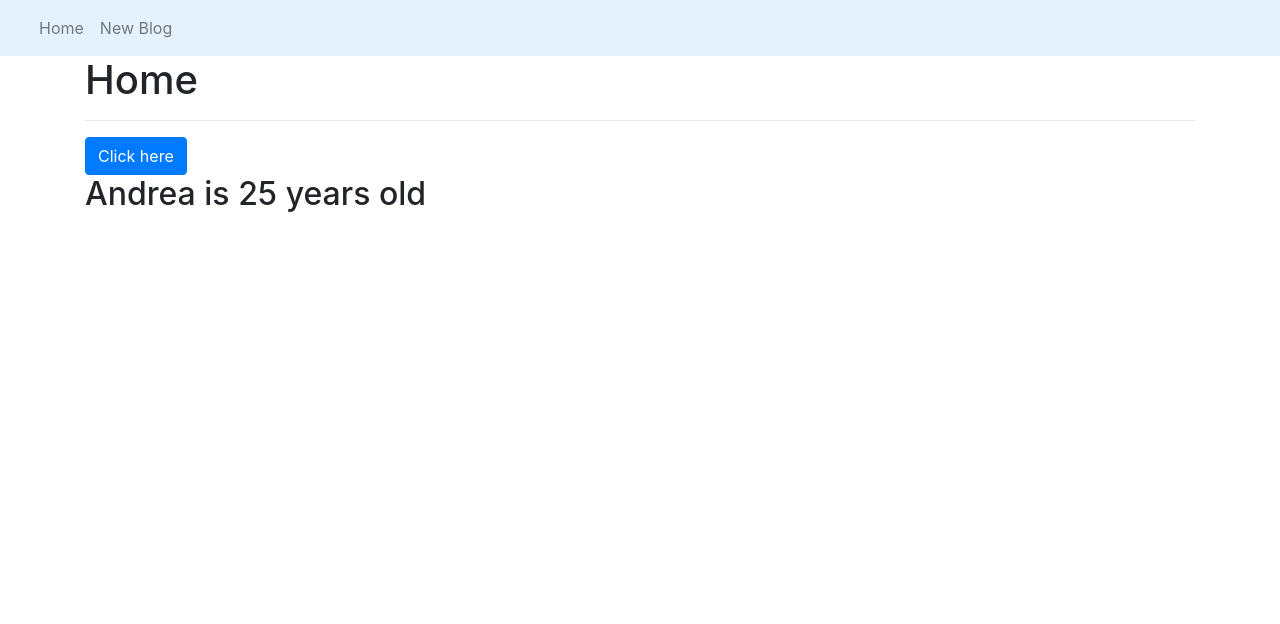
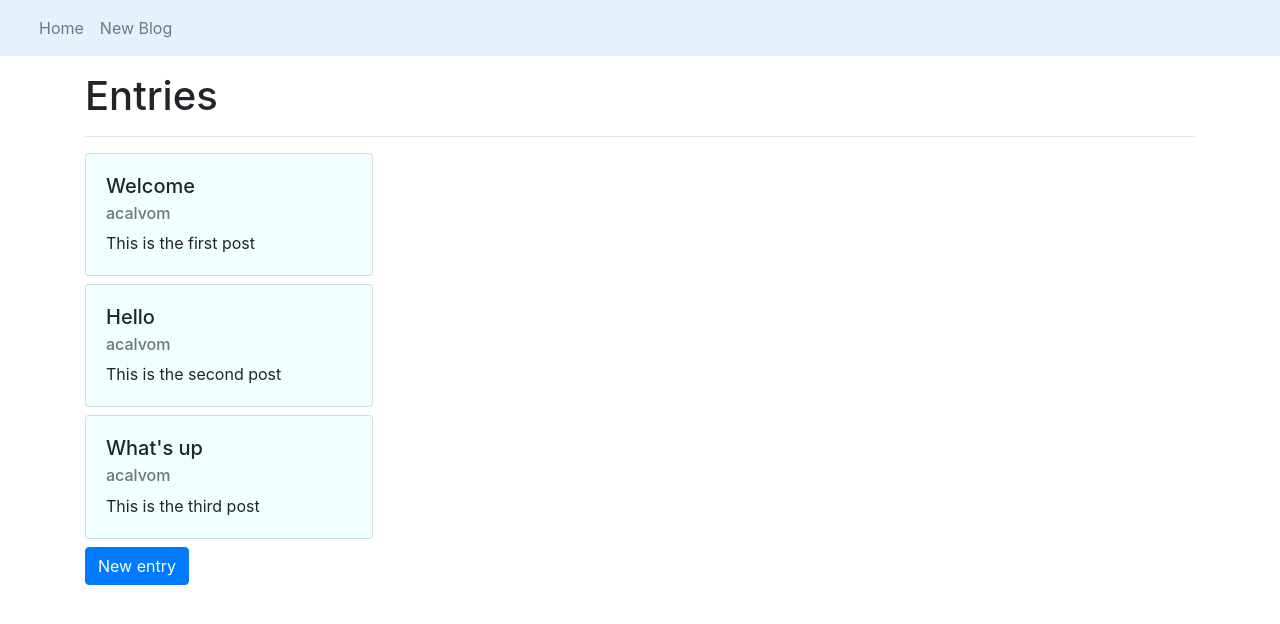
Before and after one commit to acalvom/learning-react-blog, a React (Create React App) app: page / in a window 1280 px wide. Shown: the top 624 px of the page. Built offline with nearby package versions, Linux system fonts and the light colour scheme.

Commit message:
Blog entries with Hooks, button, cards & styles

```diff
--- a/src/App.js
+++ b/src/App.js
@@ -8,7 +8,7 @@ function App() {
     return (
         <Fragment>
             <Navbar/>
-            <div className="container">
+            <div className="container my-3">
                 <Home/>
             </div>
         </Fragment>
--- /dev/null
+++ b/src/components/Home.css
@@ -0,0 +1,4 @@
+.card {
+    width: 18em;
+    background-color: azure;
+}
--- a/src/components/Home.jsx
+++ b/src/components/Home.jsx
@@ -1,20 +1,38 @@
 import React, {Fragment, useState} from 'react';
+import './Home.css'
 
 const Home = () => {
+
+    const [entry, setEntry] = useState({id: 3, title: "Hi!", content: 'This is a new entry', author: 'wiwi'});
+    const [blog, setBlog] = useState([
+        {id: 0, title: 'Welcome', content: 'This is the first post', author: 'acalvom'},
+        {id: 1, title: 'Hello', content: 'This is the second post', author: 'acalvom'},
+        {id: 2, title: "What's up", content: 'This is the third post', author: 'acalvom'}
+    ]);
+
     const handleClick = () => {
-        setName(name.split("").reverse().join(""));
-        setAge(age * (-1))
+        setEntry({id: entry.id + 1, title: "Hi!", content: 'This is a new entry', author: 'wiwi'})
+        setBlog([
+            ...blog,
+            entry
+        ]);
     }
-
-    const [name, setName] = useState('Andrea');
-    const [age, setAge] = useState(25);
-
     return (
         <Fragment>
-            <h1>Home</h1>
+            <h1> Entries </h1>
             <hr/>
-            <button type="button" className="btn btn-primary" onClick={handleClick}>Click here</button>
-            <h2>{name} is {age} years old</h2>
+            {
+                blog.map((item) =>
+                    <div key={item.id} className="card my-2">
+                        <div className="card-body">
+                            <h5 className="card-title">{item.title}</h5>
+                            <h6 className="card-subtitle mb-2 text-muted">{item.author}</h6>
+                            <p className="card-text">{item.content}</p>
+                        </div>
+                    </div>
+                )
+            }
+            <button type="button" className="btn btn-primary" onClick={handleClick}>New entry</button>
         </Fragment>
     );
 };
```
